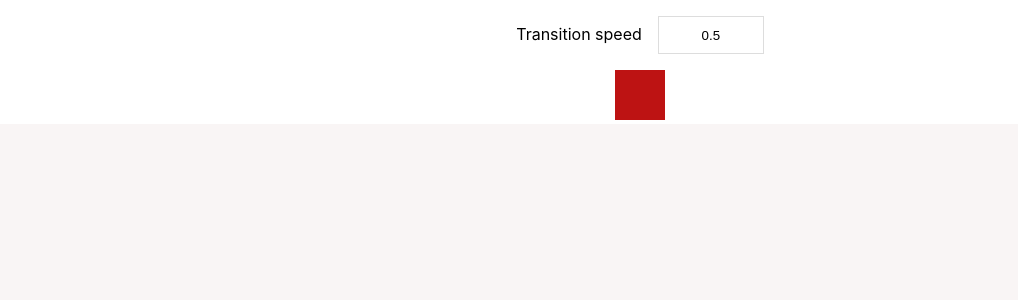
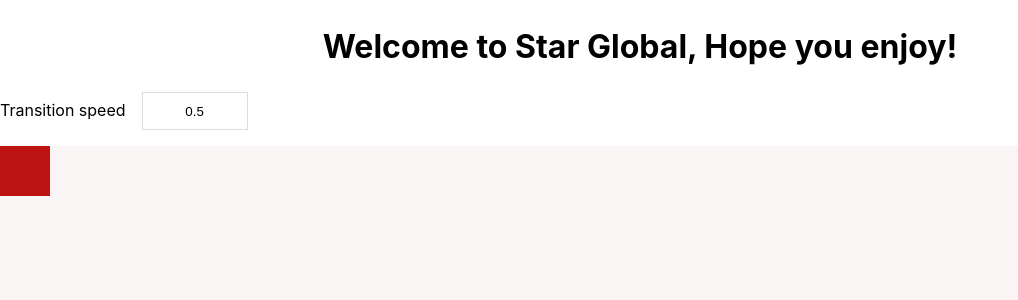
Before and after one commit to hoannguyen02/star-global-challenge-task, a React (Create React App) app: page / in a window 1280 px wide. Shown: the top 300 px of the page, without its empty margins (0-1018 px from the left). Built offline with nearby package versions, Linux system fonts and the light colour scheme.

Commit message:
Finalize app

```diff
--- a/public/index.html
+++ b/public/index.html
@@ -24,7 +24,7 @@
       work correctly both with client-side routing and a non-root public URL.
       Learn how to configure a non-root public URL by running `npm run build`.
     -->
-    <title>React App</title>
+    <title>Star Global Challenge App</title>
   </head>
   <body>
     <noscript>You need to enable JavaScript to run this app.</noscript>
--- a/src/App.js
+++ b/src/App.js
@@ -1,19 +1,45 @@
-import React, { useCallback } from 'react';
+import React, { useCallback, useRef, useState } from 'react';
 import './App.scss';
 import SquareBox from './components/square-box';
 import TransitionSpeed from './components/transition-speed';
 import AreaContainer from './components/area-container';
+import { DEFAULT_TRANSITION_SPEED } from './constants';
 
 const App = () => {
-    const handleOnClick = useCallback((e) => {
-        console.log('handleOnClick type', e.type);
+    const areaRef = useRef();
+    const { x: areaX, y: areaY } =
+        (areaRef.current && areaRef.current.getBoundingClientRect()) || {};
+    const [transform, setTransform] = useState(0);
+    const [speed, setSpeed] = useState(DEFAULT_TRANSITION_SPEED);
+    const squareRef = useRef();
+
+    const handleOnClick = useCallback(
+        (e) => {
+            e.preventDefault();
+            const x = e.pageX - areaX - squareRef.current.offsetWidth / 2;
+            const y = e.pageY - areaY - squareRef.current.offsetHeight / 2;
+            setTransform(`translate3d(${x}px, ${y}px, 0)`);
+        },
+        [areaX, areaY]
+    );
+
+    const handleOnSpeedChange = useCallback((value) => {
+        setSpeed(value);
     }, []);
 
     return (
         <div className="App">
-            <TransitionSpeed />
-            <SquareBox />
-            <AreaContainer onClick={handleOnClick} />
+            <h2 className="welcome-title">
+                Welcome to Star Global, Hope you enjoy!
+            </h2>
+            <TransitionSpeed onSpeedChange={handleOnSpeedChange} />
+            <AreaContainer ref={areaRef} onClick={handleOnClick}>
+                <SquareBox
+                    ref={squareRef}
+                    transform={transform}
+                    speed={speed}
+                />
+            </AreaContainer>
         </div>
     );
 };
--- a/src/App.scss
+++ b/src/App.scss
@@ -1,6 +1,18 @@
 .App {
-    text-align: center;
     height: 100%;
     max-width: 1440px;
-    margin: 16px auto;
+    margin: auto;
+    padding: 0 15px;
+
+    .welcome-title {
+        text-align: center;
+        font-size: 16px;
+    }
+
+    @media (min-width: 1024px) {
+        padding: 0;
+        .welcome-title {
+            font-size: 32px;
+        }
+    }
 }
--- a/src/index.js
+++ b/src/index.js
@@ -2,7 +2,6 @@
 import ReactDOM from 'react-dom';
 import './index.scss';
 import App from './App';
-import reportWebVitals from './reportWebVitals';
 
 ReactDOM.render(
     <React.StrictMode>
@@ -10,8 +9,3 @@
     </React.StrictMode>,
     document.getElementById('root')
 );
-
-// If you want to start measuring performance in your app, pass a function
-// to log results (for example: reportWebVitals(console.log))
-// or send to an analytics endpoint. Learn more: https://bit.ly/CRA-vitals
-reportWebVitals();
--- a/src/index.scss
+++ b/src/index.scss
@@ -13,6 +13,7 @@
     min-height: 100%;
     margin: 0;
     padding: 0;
+    font-size: 16px;
 }
 
 code {
```
Also changed, not shown: package.json (+9 -6 lines), 2 other files (tests, documents, lock files or other folders).
